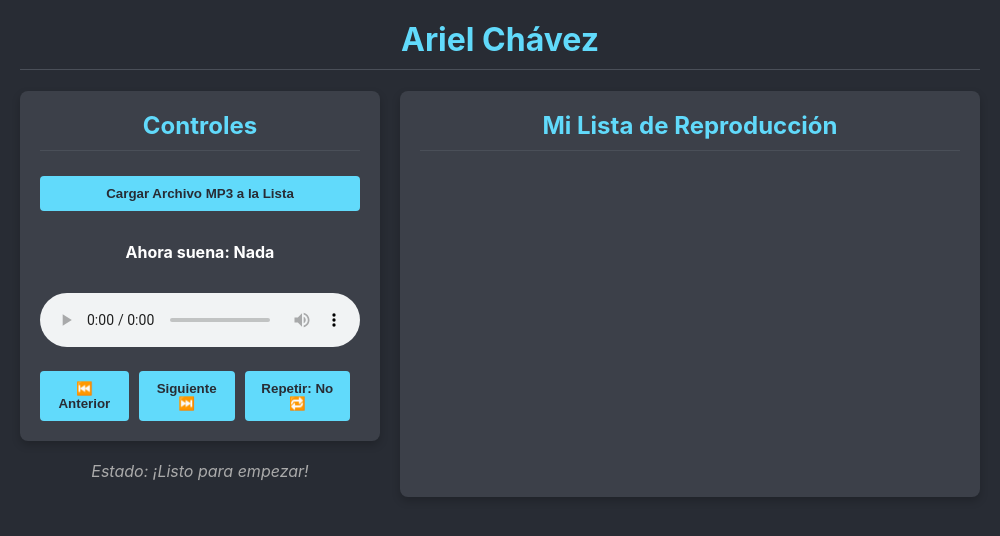
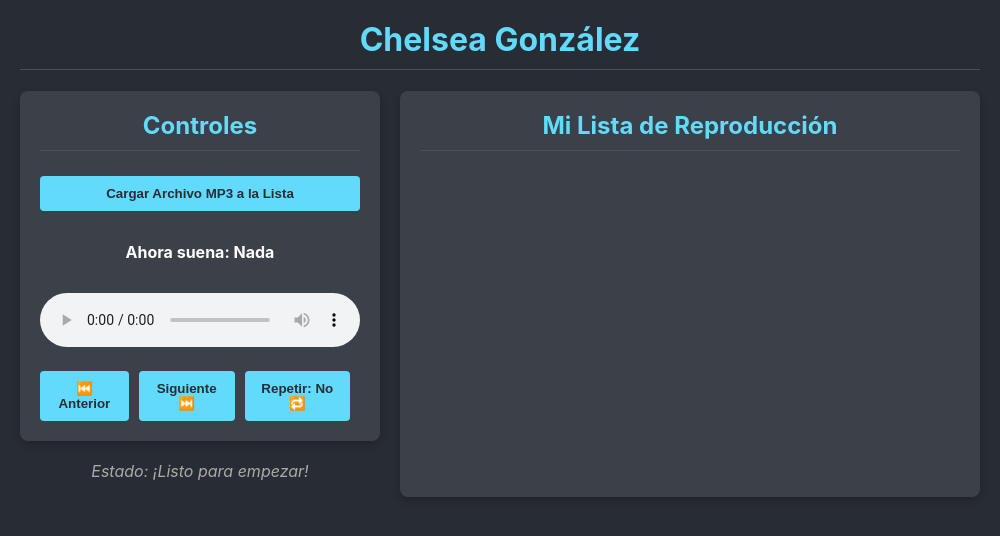
Before and after one commit to Chlsxa/Practica-5, an Electron app: page index.html in a window 1000 px wide. Drawn offline with Linux system fonts and the light colour scheme.

Commit message:
Proyecto Reproductor v1

```diff
--- a/index.html
+++ b/index.html
@@ -6,7 +6,7 @@
     <link rel="stylesheet" href="style.css">
 </head>
 <body>
-    <h1>Ariel Chávez</h1>
+    <h1>Chelsea González</h1>
 
     <div class="main-container">
         <div class="controls-column">
--- a/package.json
+++ b/package.json
@@ -22,7 +22,7 @@
     "productName": "Mi reproductor de Música",
     "publish": {
       "provider": "github",
-      "owner": "chelsxaa",
-      "repo": "mi-reproductor"
+      "owner": "Chlsxa",
+      "repo": "Practica-5"
 }}
 }
```
